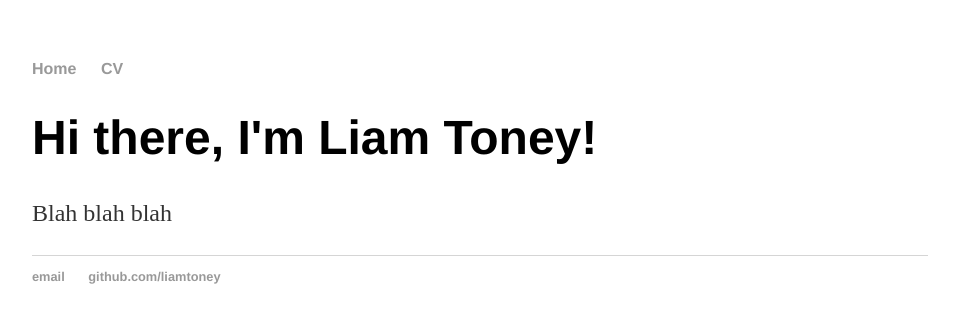
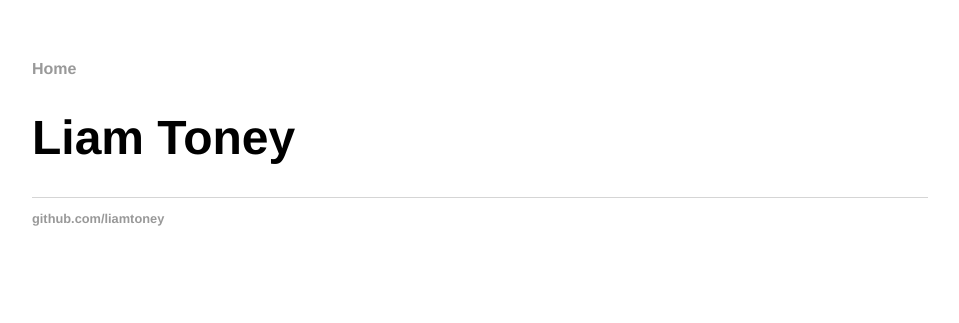
Before and after one commit to liamtoney/liamtoney.github.io, a Jekyll site: the page built from index.html, in a window 1280 px wide. Shown: the top 323 px of the page, without its empty margins (160-1119 px from the left). Built offline with Jekyll 4.4.1, drawn with Linux system fonts in a browser that asks for light colours.

Commit message:
Remove CV and simplify

```diff
--- a/_config.yml
+++ b/_config.yml
@@ -1,4 +1,3 @@
-name: Liam Toney
-markdown: kramdown
+title: Liam Toney
 plugins:
   - jekyll-sitemap
--- a/_layouts/default.html
+++ b/_layouts/default.html
@@ -9,17 +9,15 @@
 		<nav>
     		<ul>
         		<li><a href="/">Home</a></li>
-        		<li><a href="/cv">CV</a></li>
     		</ul>
 		</nav>
 		<div class="container">
 
-    		{{ content }}
+    {{ content }}
 
 		</div><!-- /.container -->
 		<footer>
     		<ul>
-        		<li><a href="mailto:blah@gmail.com">email</a></li>
         		<li><a href="https://github.com/liamtoney">github.com/liamtoney</a></li>
 			</ul>
 		</footer>
--- a/index.html
+++ b/index.html
@@ -1,8 +1,7 @@
 ---
+title: Liam Toney
 layout: default
-title: Liam Toney
 ---
 <div class="blurb">
-	<h1>Hi there, I'm Liam Toney!</h1>
-		<p>Blah blah blah</p>
+	<h1>Liam Toney</h1>
 </div><!-- /.blurb -->
```
Also changed, not shown: cv/index.html (deleted, +0 -7 lines).
